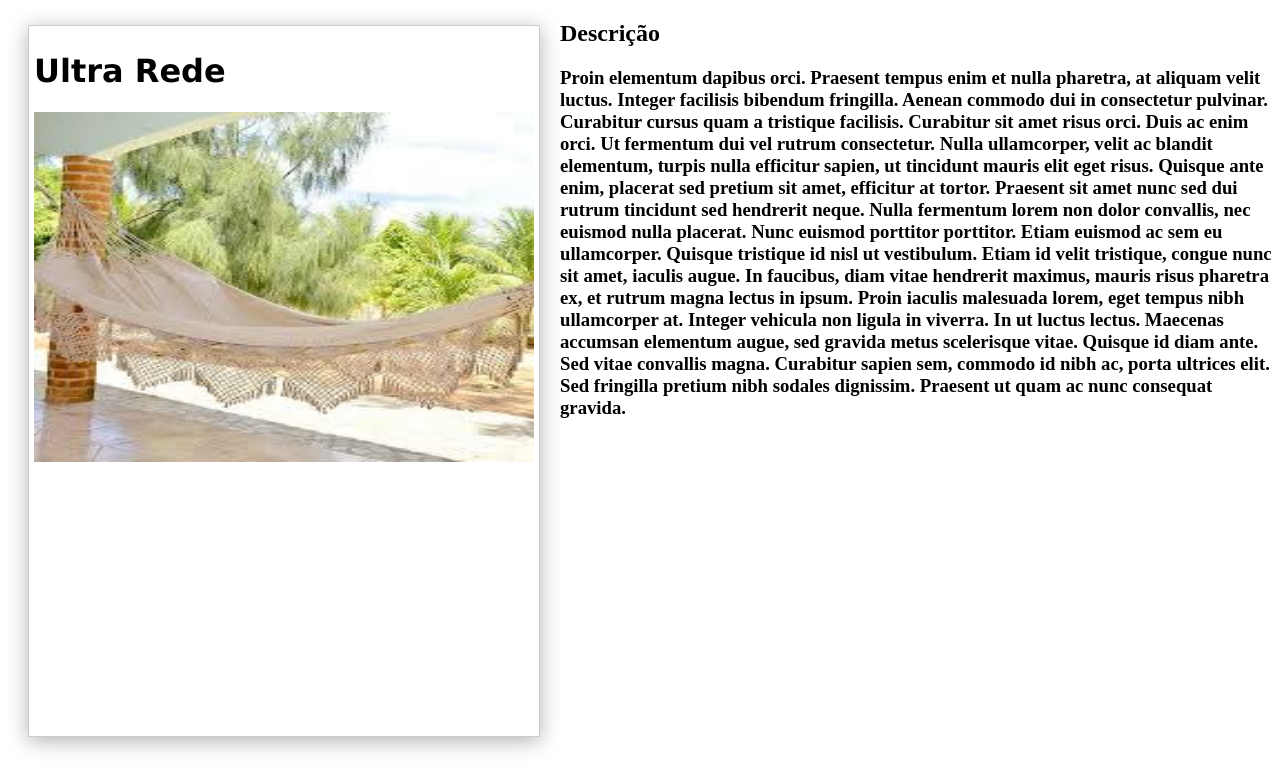
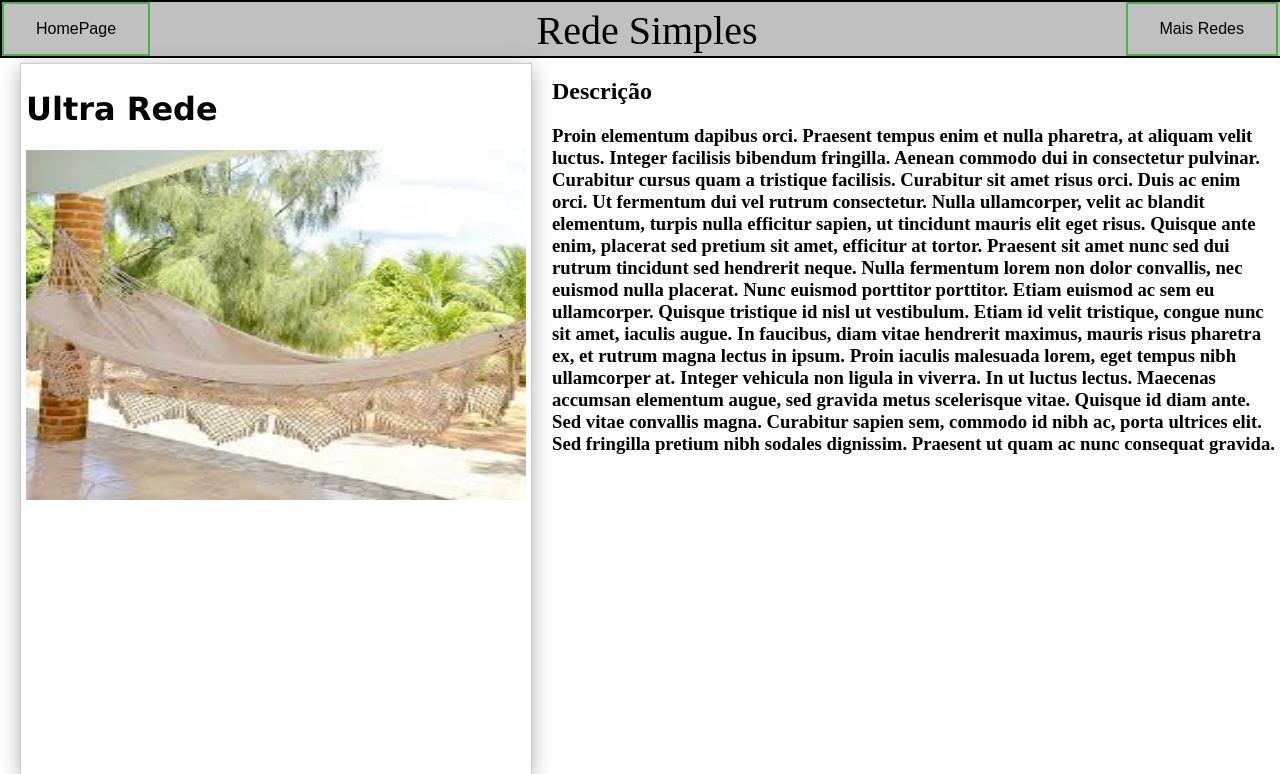
Before and after one commit to Thiag0MR/Projeto_SIN143, a PHP site: page /paginas/Redes/RedeCara.html in a window 1280 px wide. Shown: the top 774 px of the page. Run offline with PHP 8.4, Linux system fonts and the light colour scheme.

Commit message:
Adicionando botao home e outros

```diff
--- a/paginas/Redes/RedeCara.html
+++ b/paginas/Redes/RedeCara.html
@@ -5,7 +5,19 @@
         <title>Ultra Rede</title>
         <link rel="stylesheet" href="./redes.css">
     </head>
-    <body>
+    <div>
+        <body id="body">
+            <div>
+            <div id="titulo">Rede Simples</div>
+            <div>
+                <div id="buttonRet">
+                <a href="./Redes.html"><button class="button button1">Mais Redes</button></a>
+                </div>
+                <div id="buttonHome">
+                <a href="../../index.html"><button class="button button1">HomePage</button></a>
+                </div>
+            </div>
+            </div>
         <div class="PagItem">
             <h1>Ultra Rede</h1>
             <img src="RedeCara.jpg" >
--- a/paginas/Redes/redes.css
+++ b/paginas/Redes/redes.css
@@ -53,3 +53,50 @@
     max-height: 50%;
 
 }
+#buttonHome{
+    position: absolute;
+    top: 0px;
+    left: 0px;
+}
+#titulo{
+    width: 100%;
+    height: 44px;
+    padding: 5px;
+    border: solid 2px black;
+    text-align: center;
+    font-size: 40px;
+    background-color: Silver;
+}
+.button {
+    background-color: black;
+    border: none;
+    color: white;
+    padding: 16px 32px;
+    text-align: center;
+    text-decoration: none;
+    display: inline-block;
+    font-size: 16px;
+    margin: 2px 2px;
+    -webkit-transition-duration: 0.4s; /* Safari */
+    transition-duration: 0.4s;
+    cursor: pointer;
+    }
+
+    .button1 {
+    background-color:Silver;
+    color: black;
+    border: 2px solid #4CAF50;
+    }
+
+    .button1:hover {
+    background-color: #4CAF50;
+    color: white;
+    }
+    #body{
+        margin: 0%;
+    }
+    #buttonRet{
+        position: absolute;
+        top: 0px;
+        right: 0px;
+    }
--- a/paginas/Rodape/Duvidas.html
+++ b/paginas/Rodape/Duvidas.html
@@ -6,6 +6,9 @@
     </head>
     <body id="body">
         <div id="titulo">Dúvidas frequentes</div>
+        <div id="buttonHome">
+            <a href="../../index.html"><button class="button button1">HomePage</button></a>
+        </div>
 
         <ul>
             <li><a href="./PaginaRespostaExemplo.html">Nullam lectus justo?</a></li>
--- a/paginas/Rodape/PaginaRespostaExemplo.html
+++ b/paginas/Rodape/PaginaRespostaExemplo.html
@@ -16,10 +16,10 @@
         </div>
         <div>
             <div id="buttonDuv">
-            <a href="./Duvidas.html"><button class="button button1">Retornar a dúvidas</button></a>
+            <a href="./Duvidas.html"><button class="button button1">Mais Dúvidas</button></a>
             </div>
             <div id="buttonHome">
-            <a href="../../index.html"><button class="button button1">Retornar a HomePage</button></a>
+            <a href="../../index.html"><button class="button button1">HomePage</button></a>
             </div>
         </div>
 
--- a/paginas/Rodape/QuemSomos.html
+++ b/paginas/Rodape/QuemSomos.html
@@ -10,7 +10,7 @@
         <div >
             <div id="titulo">Quem somos?</div>
             <div id="buttonHome">
-            <a href="../../index.html"><button class="button button1">Retornar a HomePage</button></a>
+            <a href="../../index.html"><button class="button button1">HomePage</button></a>
             </div>
         </div>
 
--- a/paginas/Rodape/rodape.css
+++ b/paginas/Rodape/rodape.css
@@ -76,6 +76,7 @@
         }
         #Solucao{
             padding: 20px;
+            margin: 20px;
         }
         ul {
             list-style-type: none;
```
Also changed, not shown: paginas/Camas/CamaBarata.html (+14 -1 lines), paginas/Camas/CamaCara.html (+12 -1 lines), paginas/Camas/CamaMedia.html (+12 -1 lines), paginas/Camas/Camas.html (+7 -2 lines), paginas/Camas/camas.css (+46 -0 lines), paginas/Redes/RedeBarata.html (+12 -1 lines), paginas/Redes/RedeMedia.html (+12 -1 lines), paginas/Redes/Redes.html (+7 -2 lines), paginas/Sofas/Sofa.html (+7 -2 lines), paginas/Sofas/SofaBarato.html (+12 -1 lines), paginas/Sofas/SofaCaro.html (+12 -1 lines), paginas/Sofas/SofaMedio.html (+12 -1 lines), paginas/Sofas/sofa.css (+47 -0 lines).
